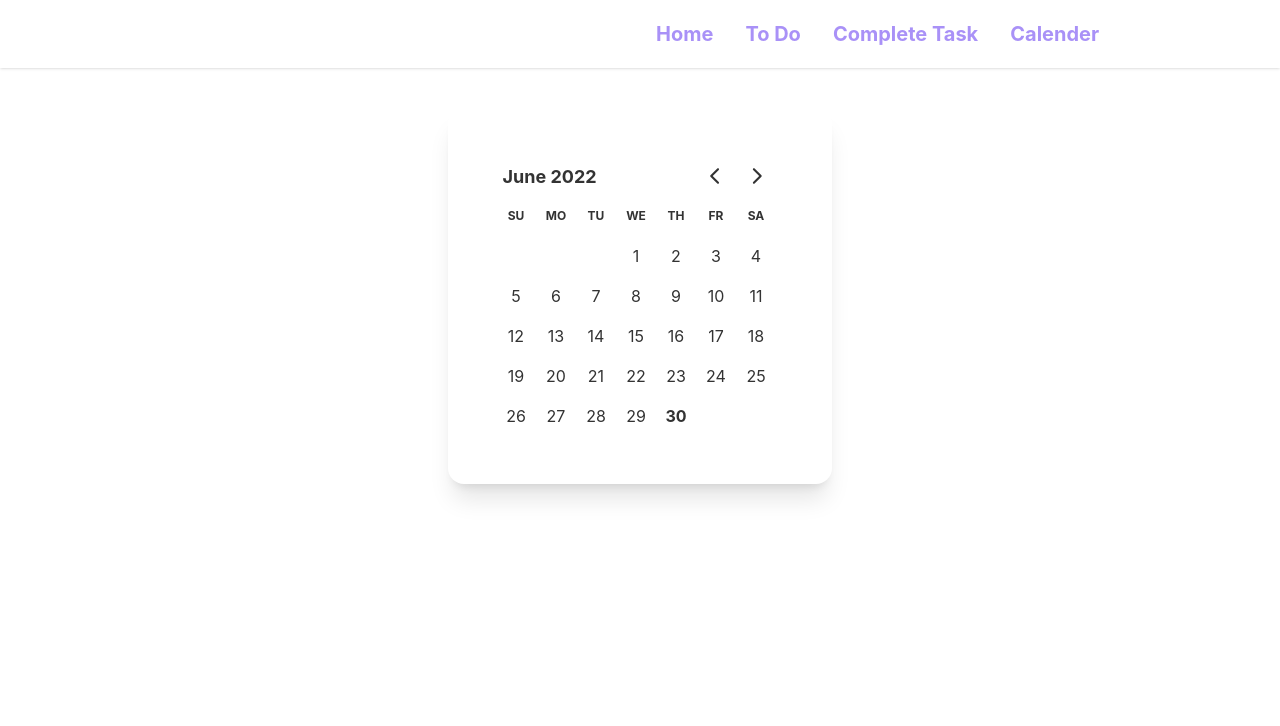
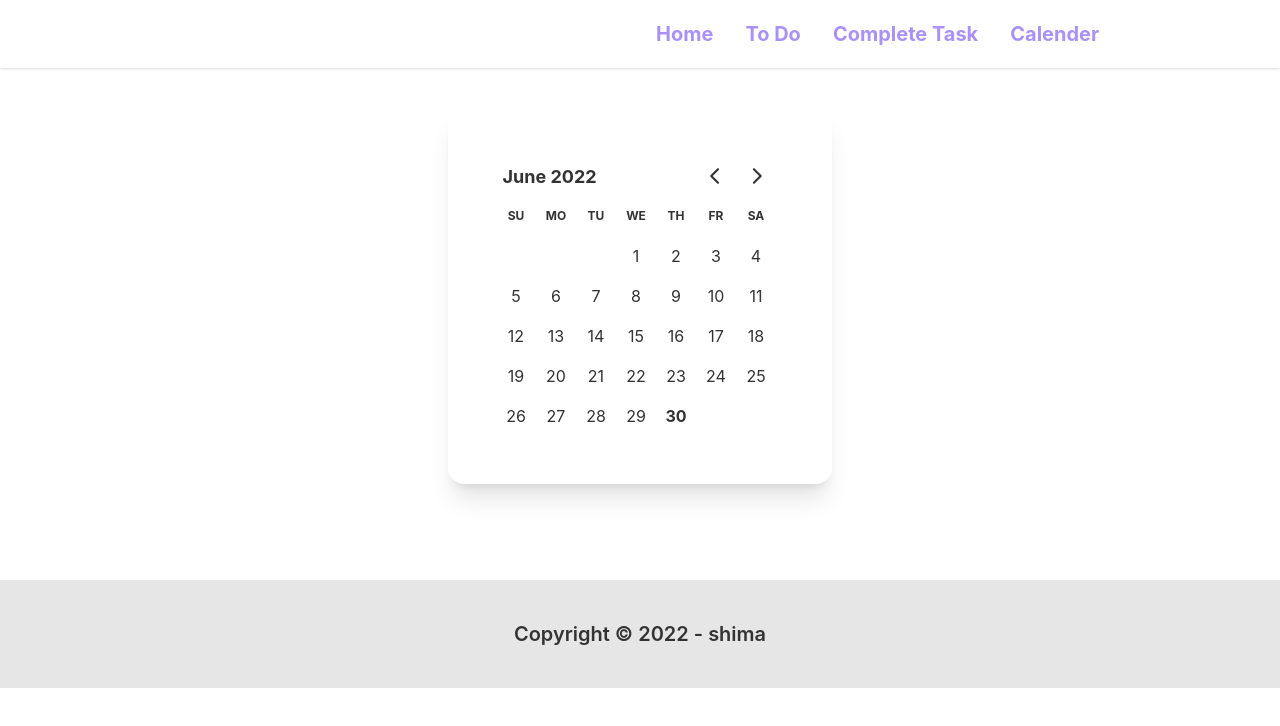
Before and after one commit to epshita-shima/to-do-application, a React (Create React App) app: page /calender in a window 1280 px wide. Shown: the top 726 px of the page. Built offline with nearby package versions, Linux system fonts and the light colour scheme.

Commit message:
complete footer part

```diff
--- a/src/App.js
+++ b/src/App.js
@@ -1,6 +1,7 @@
 import { Route, Routes } from 'react-router-dom';
 import './App.css';
 import Calender from './components/Calender/Calender';
+import Footer from './components/Calender/Footer/Footer';
 import CompleteTask from './components/CompleteTask/CompleteTask';
 import Home from './components/Home/Home';
 import Navbar from './components/Navbar/Navbar';
@@ -18,6 +19,7 @@ function App() {
         <Route path='/completetask' element={<CompleteTask></CompleteTask>}></Route>
         <Route path='/calender' element={<Calender></Calender>}></Route>
       </Routes>
+      <Footer></Footer>
     </div>
   );
 }
--- /dev/null
+++ b/src/components/Calender/Footer/Footer.js
@@ -0,0 +1,17 @@
+import React from 'react';
+
+const Footer = () => {
+    const today = new Date();
+    const year = today.getFullYear()
+    return (
+        <div>
+            <footer class="footer footer-center p-10 bg-base-200 text-base-content mt-24">
+                <div>
+                    <p className='text-xl font-semibold'>Copyright &copy; {year} - shima</p>
+                </div>
+            </footer>
+        </div>
+    );
+};
+
+export default Footer;
```
